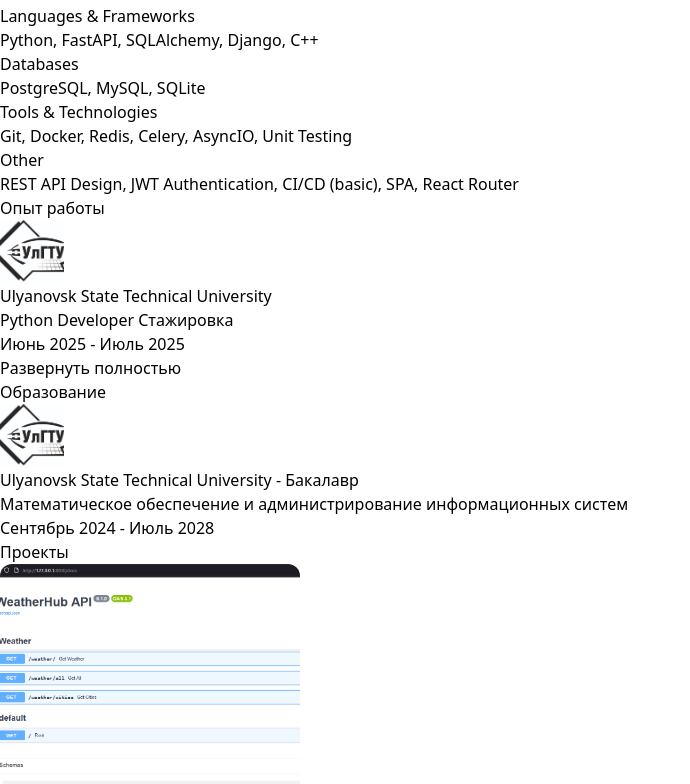
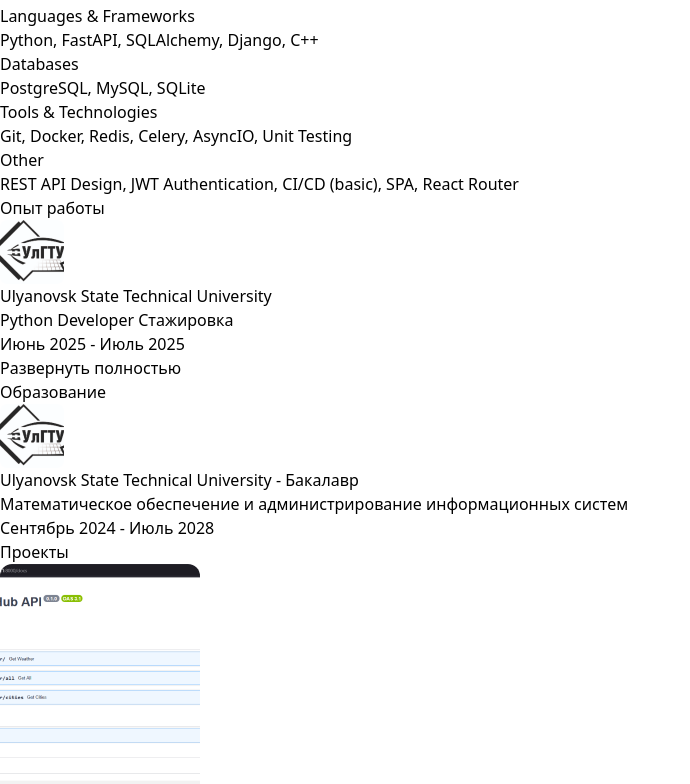
Before and after one commit to GrigoryZakharov/resume, a React (Vite) app: page / in a window 1280 px wide. Shown: the part 2006-2790 px from the top of the page, without its empty margins (0-690 px from the left). Built offline with nearby package versions, Linux system fonts and the light colour scheme.

Commit message:
pics fix

```diff
--- a/package.json
+++ b/package.json
@@ -11,6 +11,7 @@
   },
   "dependencies": {
     "flag-icons": "^7.5.0",
+    "pica": "^9.0.1",
     "react": "^19.1.1",
     "react-dom": "^19.1.1",
     "react-icons": "^5.5.0"
--- a/src/App.jsx
+++ b/src/App.jsx
@@ -9,40 +9,54 @@ import USU from "./assets/USU-logo.jpeg"
 import Blog_API from "./assets/Blog-API.png"
 import resumeFile from './assets/1.docx.pdf'
 import React, { useRef, useEffect } from "react";
+import Pica from "pica";
 
-function SharpImage({ src, size, className, alt }) {
-  const canvasRef = useRef(null);
+function SharpImage({ src, width, height, alt, className }) {
+  const [resizedSrc, setResizedSrc] = useState(null);
 
   useEffect(() => {
-    const canvas = canvasRef.current;
-    if (!canvas) return;
-    const ctx = canvas.getContext("2d");
-
     const img = new Image();
     img.src = src;
     img.crossOrigin = "anonymous";
-    img.onload = () => {
-      const dpr = window.devicePixelRatio || 1;
-      canvas.width = size * dpr;
-      canvas.height = size * dpr;
-      canvas.style.width = `${size}px`;
-      canvas.style.height = `${size}px`;
+    img.onload = async () => {
+      const canvas = document.createElement("canvas");
+      canvas.width = width * 2;
+      canvas.height = height * 2;
 
-      ctx.scale(dpr, dpr);
+      const ctx = canvas.getContext("2d");
       ctx.imageSmoothingEnabled = true;
       ctx.imageSmoothingQuality = "high";
 
-      // object-fit: cover
-      const scale = Math.max(size / img.width, size / img.height);
-      const x = (size - img.width * scale) / 2;
-      const y = (size - img.height * scale) / 2;
+      const scale = Math.max(canvas.width / img.width, canvas.height / img.height);
+      const x = (canvas.width - img.width * scale) / 2;
+      const y = (canvas.height - img.height * scale) / 2;
 
-      ctx.clearRect(0, 0, size, size);
-      ctx.drawImage(img, 0, 0, img.width, img.height, x, y, img.width * scale, img.height * scale);
+      ctx.clearRect(0, 0, canvas.width, canvas.height);
+      ctx.drawImage(
+        img,
+        0,
+        0,
+        img.width,
+        img.height,
+        x,
+        y,
+        img.width * scale,
+        img.height * scale
+      );
+
+      setResizedSrc(canvas.toDataURL("image/png"));
     };
-  }, [src, size]);
-
-  return <canvas ref={canvasRef} className={className} aria-label={alt} />;
+  }, [src, width, height]);
+  return (
+    <img
+      src={resizedSrc || src}
+      alt={alt}
+      width={width}
+      height={height}
+      className={className}
+      style={{ objectFit: "cover", display: "block" }}
+    />
+  );
 }
 
 export default function App() {
@@ -51,8 +65,24 @@ export default function App() {
   return (
     <div className="flex h-screen">
       <aside className="pl-20 w-1/3 bg-[#343a40] text-white p-6 flex flex-col items-left">
-        <div style={{ width: 300, height: 300, borderRadius: "50%", overflow: "hidden" }}>
-          <SharpImage src={myPhoto} size={300} className="rounded-full" alt="Мое фото" />
+        <div
+          style={{
+            width: 300,
+            height: 300,
+            borderRadius: "50%",
+            overflow: "hidden",
+            display: "flex",
+            justifyContent: "center",
+            alignItems: "center",
+          }}
+        >
+          <SharpImage
+            src={myPhoto}
+            width={300}
+            height={300}
+            className="block"
+            alt="Мое фото"
+          />
         </div>
         <h2 className="text-4xl font-bold mb-2">Григорий Захаров</h2>
         <p className="mb-4 text-gray-400">FullStack Developer</p>
@@ -156,20 +186,8 @@ export default function App() {
           <h2 className="text-2xl font-bold mb-2 text-center">Опыт работы</h2>
           <div className="mx-auto bg-[#495057] text-white rounded-lg shadow-lg p-4 mb-6">
             <div className="flex items-start space-x-4">
-              <div
-                style={{
-                  width: 64,
-                  height: 64,
-                  borderRadius: "8px",
-                  overflow: "hidden",
-                }}
-              >
-                <SharpImage
-                  src={USU}
-                  size={64}
-                  className="object-contain"
-                  alt="USU Logo"
-                />
+              <div style={{ width: 64, height: 64, borderRadius: "8px", overflow: "hidden" }}>
+                <SharpImage src={USU} width={64} height={64} alt="USU Logo" />
               </div>
               <div className="flex-1">
                 <h3 className="text-xl font-bold text-white-500">Ulyanovsk State Technical University</h3>
@@ -197,20 +215,8 @@ export default function App() {
           <h2 className="text-2xl font-bold mb-2 text-center">Образование</h2>
           <div className="mx-auto bg-[#495057] text-white rounded-lg shadow-lg p-4 mb-6">
             <div className="flex items-start space-x-4">
-              <div
-                style={{
-                  width: 64,
-                  height: 64,
-                  borderRadius: "8px",
-                  overflow: "hidden",
-                }}
-              >
-                <SharpImage
-                  src={USU}
-                  size={64}
-                  className="object-contain"
-                  alt="USU Logo"
-                />
+              <div style={{ width: 64, height: 64, borderRadius: "8px", overflow: "hidden" }}>
+                <SharpImage src={USU} width={64} height={64} alt="USU Logo" />
               </div>
               <div className="flex-1">
                 <h3 className="text-xl font-bold text-white-500">Ulyanovsk State Technical University - Бакалавр</h3>
@@ -226,21 +232,8 @@ export default function App() {
 
           <div className="mx-auto bg-[#495057] text-white rounded-lg shadow-lg p-4 mb-6">
             <div className="flex items-start space-x-6">
-              <div
-                style={{
-                  width: "300px",
-                  height: "300px",
-                  flexShrink: 0,
-                  borderRadius: "12px",
-                  overflow: "hidden",
-                }}
-              >
-                <SharpImage
-                  src={weather_hub}
-                  size={300}
-                  className="w-full h-full"
-                  alt="WeatherHub Project"
-                />
+              <div style={{ width: 200, height: 300, borderRadius: "12px", overflow: "hidden" }}>
+                <SharpImage src={weather_hub} width={200} height={300} alt="WeatherHub Project" />
               </div>
 
               <div className="flex-1 pl-2">
@@ -262,21 +255,8 @@ export default function App() {
 
           <div className="mx-auto bg-[#495057] text-white rounded-lg shadow-lg p-4 mb-6">
             <div className="flex items-start space-x-4">
-              <div
-                style={{
-                  width: "300px",
-                  height: "300px",
-                  flexShrink: 0,
-                  borderRadius: "12px",
-                  overflow: "hidden",
-                }}
-              >
-                <SharpImage
-                  src={Blog_API}
-                  size={300}
-                  className="w-full h-full"
-                  alt="Blog API Project"
-                />
+              <div style={{ width: 200, height: 300, borderRadius: "12px", overflow: "hidden" }}>
+                <SharpImage src={Blog_API} width={200} height={300} alt="WeatherHub Project" />
               </div>
               <div className="flex-1 pl-5">
                 <h3 className="text-xl font-bold text-white-500 pb-5">Blog Platform</h3>
@@ -292,21 +272,8 @@ export default function App() {
 
           <div className="mx-auto bg-[#495057] text-white rounded-lg shadow-lg p-4 mb-6">
             <div className="flex items-start space-x-4">
-              <div
-                style={{
-                  width: "300px",
-                  height: "300px",
-                  flexShrink: 0,
-                  borderRadius: "12px",
-                  overflow: "hidden",
-                }}
-              >
-                <SharpImage
-                  src={todoApi}
-                  size={300}
-                  className="w-full h-full"
-                  alt="todo API Project"
-                />
+              <div style={{ width: 200, height: 300, borderRadius: "12px", overflow: "hidden" }}>
+                <SharpImage src={todoApi} width={200} height={300} alt="WeatherHub Project" />
               </div>
               <div className="flex-1 pl-5">
                 <h3 className="text-xl font-bold text-white-500 pb-5">Todo APP</h3>
```
Also changed, not shown: 6 other files (tests, documents, lock files or other folders).
